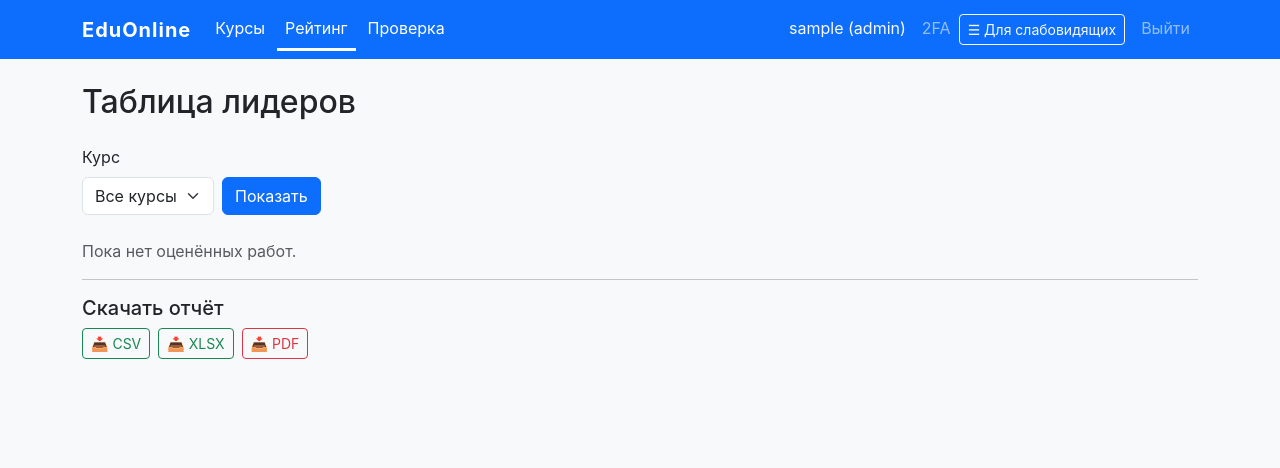
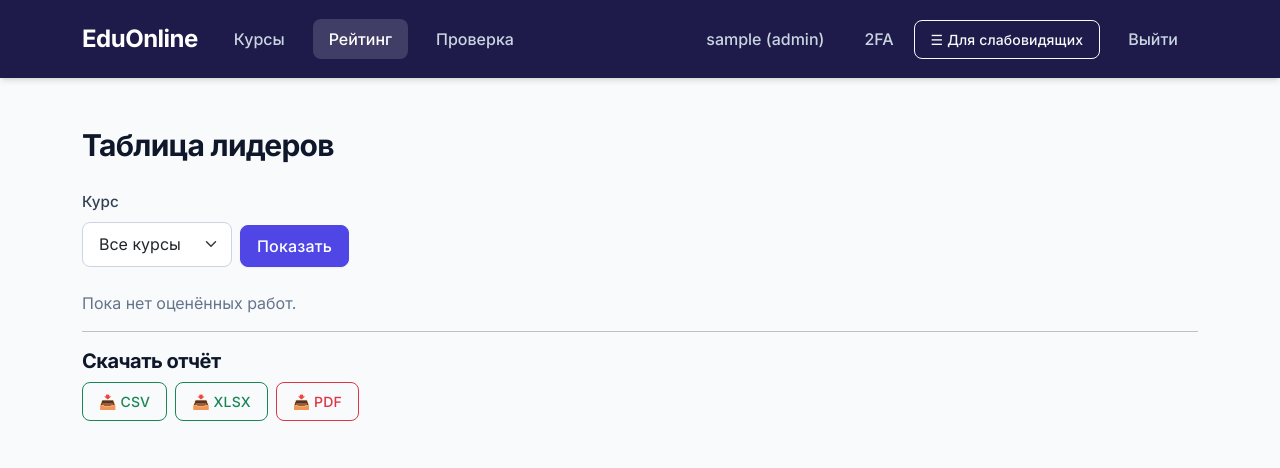
Before and after one commit to Art34222/FlaskLmsProject, a Flask app: page /stats/leaderboard in a window 1280 px wide. Shown: the top 468 px of the page. Run offline with Flask 3, Linux system fonts and the light colour scheme; the visitor is signed in with stand-in values (Sample User, id 1); data comes from the database, SQL or seed files in the repository; data that the repository does not hold is empty; some libraries are stand-ins or nearby versions.

Commit message:
New design + fonts

```diff
--- a/requirements.txt
+++ b/requirements.txt
@@ -19,5 +19,5 @@ qrcode==8.2
 six==1.17.0
 tzdata==2026.2
 Werkzeug==3.1.8
-WTForms==3.2.1
+WTForms==3.2.2
 waitress==3.0.2
--- a/static/css/main.css
+++ b/static/css/main.css
@@ -1,53 +1,273 @@
-body {
-    font-family: -apple-system, BlinkMacSystemFont, "Segoe UI", Roboto, sans-serif;
-    background-color: #f8f9fa
+@font-face {
+  font-family: 'Inter';
+  font-style: normal;
+  font-weight: 400;
+  font-display: swap;
+  src: url(../fonts/4.ttf) format('truetype');
+}
+@font-face {
+  font-family: 'Inter';
+  font-style: normal;
+  font-weight: 500;
+  font-display: swap;
+  src: url(../fonts/3.ttf) format('truetype');
+}
+@font-face {
+  font-family: 'Inter';
+  font-style: normal;
+  font-weight: 600;
+  font-display: swap;
+  src: url(../fonts/2.ttf) format('truetype');
+}
+@font-face {
+  font-family: 'Inter';
+  font-style: normal;
+  font-weight: 700;
+  font-display: swap;
+  src: url(../fonts/1.ttf) format('truetype');
 }
 
-.card {
-    border: none;
-    box-shadow: 0 1px 3px rgba(0, 0, 0, .1);
-    transition: box-shadow .2s
+
+:root {
+    --primary-color: #4f46e5;
+    --primary-hover: #4338ca;
+    --bg-color: #f8fafc;
+    --text-main: #0f172a;
+    --text-muted: #64748b;
+    --card-bg: #ffffff;
+    --nav-bg: #1e1b4b; /* Deep rich purple/navy for navbar */
+    --border-color: #e2e8f0;
 }
 
-.card:hover {
-    box-shadow: 0 4px 12px rgba(0, 0, 0, .12)
+body {
+    font-family: 'Inter', -apple-system, BlinkMacSystemFont, "Segoe UI", Roboto, sans-serif;
+    background-color: var(--bg-color);
+    color: var(--text-main);
+    -webkit-font-smoothing: antialiased;
+    -moz-osx-font-smoothing: grayscale;
 }
 
+/* Navbar */
+.navbar {
+    background-color: var(--nav-bg) !important;
+    box-shadow: 0 4px 6px -1px rgba(0, 0, 0, 0.1), 0 2px 4px -2px rgba(0, 0, 0, 0.1);
+    padding-top: 1rem;
+    padding-bottom: 1rem;
+}
 .navbar-brand {
     font-weight: 700;
-    letter-spacing: 1px;
-    transition: opacity .2s
+    letter-spacing: -0.5px;
+    font-size: 1.5rem;
+    color: #ffffff !important;
+}
+.navbar-nav .nav-link {
+    color: #cbd5e1 !important;
+    font-weight: 500;
+    padding: 0.5rem 1rem !important;
+    margin: 0 0.25rem;
+    border-radius: 8px;
+    border-bottom: none !important;
+    transition: all 0.2s ease;
+}
+.navbar-nav .nav-link:hover {
+    color: #ffffff !important;
+    background-color: rgba(255, 255, 255, 0.1);
+}
+.navbar-nav .active-nav-link {
+    color: #ffffff !important;
+    background-color: rgba(255, 255, 255, 0.15);
 }
 
-.accordion-button:not(.collapsed) {
-    background-color: #e7f1ff;
-    color: #0d6efd
+/* Cards */
+.card {
+    border: 1px solid var(--border-color);
+    border-radius: 16px;
+    background-color: var(--card-bg);
+    box-shadow: 0 1px 3px 0 rgba(0,0,0,0.1), 0 1px 2px -1px rgba(0,0,0,0.1);
+    transition: transform 0.2s ease, box-shadow 0.2s ease;
+    overflow: hidden; /* for card header/footer rounded corners */
+}
+.card:hover {
+    transform: translateY(-4px);
+    box-shadow: 0 10px 15px -3px rgba(0,0,0,0.1), 0 4px 6px -4px rgba(0,0,0,0.05);
+}
+.card-header {
+    background-color: rgba(248, 250, 252, 0.5);
+    border-bottom: 1px solid var(--border-color);
+    padding: 1.25rem 1.5rem;
+    font-weight: 600;
+}
+.card-body {
+    padding: 1.5rem;
+}
+.card-footer {
+    background-color: rgba(248, 250, 252, 0.5);
+    border-top: 1px solid var(--border-color);
+    padding: 1.25rem 1.5rem;
 }
 
-.badge {
-    font-weight: 500
+/* Buttons */
+.btn {
+    font-weight: 500;
+    border-radius: 8px;
+    padding: 0.5rem 1rem;
+    transition: all 0.2s;
+    letter-spacing: 0.01em;
+}
+.btn-primary {
+    background-color: var(--primary-color);
+    border-color: var(--primary-color);
+    color: #ffffff;
+    box-shadow: 0 1px 2px 0 rgba(0, 0, 0, 0.05);
+}
+.btn-primary:hover, .btn-primary:focus, .btn-primary:active {
+    background-color: var(--primary-hover) !important;
+    border-color: var(--primary-hover) !important;
+    color: #ffffff !important;
+    transform: translateY(-1px);
+    box-shadow: 0 4px 6px -1px rgba(79, 70, 229, 0.25), 0 2px 4px -2px rgba(79, 70, 229, 0.25) !important;
+}
+.btn-outline-primary {
+    color: var(--primary-color);
+    border-color: var(--primary-color);
+}
+.btn-outline-primary:hover {
+    background-color: var(--primary-color);
+    border-color: var(--primary-color);
+    color: #ffffff;
+}
+.btn-success {
+    background-color: #10b981;
+    border-color: #10b981;
+    color: #ffffff;
+}
+.btn-success:hover, .btn-success:focus {
+    background-color: #059669 !important;
+    border-color: #059669 !important;
+    color: #ffffff !important;
+    transform: translateY(-1px);
+    box-shadow: 0 4px 6px -1px rgba(16, 185, 129, 0.25) !important;
 }
 
-.table tbody tr:first-child td {
-    background-color: #fff8e1
+/* Forms */
+.form-control, .form-select {
+    border-radius: 8px;
+    border: 1px solid #cbd5e1;
+    padding: 0.6rem 1rem;
+    font-size: 1rem;
+    transition: border-color 0.2s, box-shadow 0.2s;
+    background-color: #ffffff;
+}
+.form-control:focus, .form-select:focus {
+    border-color: var(--primary-color);
+    box-shadow: 0 0 0 4px rgba(79, 70, 229, 0.15);
+}
+.form-label {
+    font-weight: 500;
+    color: #334155;
+    margin-bottom: 0.5rem;
+    font-size: 0.95rem;
+}
+.input-group-text {
+    border-radius: 8px;
+    background-color: #f1f5f9;
+    border-color: #cbd5e1;
 }
 
-.table tbody tr:nth-child(2) td {
-    background-color: #f5f5f5
+/* Headings & Typography */
+h1, h2, h3, h4, h5, h6 {
+    font-weight: 700;
+    color: var(--text-main);
+    letter-spacing: -0.025em;
+    line-height: 1.3;
+}
+h2 {
+    font-size: 1.875rem;
+}
+h5.card-title {
+    font-size: 1.25rem;
+    margin-bottom: 0.75rem;
 }
 
+/* Tables */
+.table {
+    vertical-align: middle;
+}
+.table thead th {
+    font-weight: 600;
+    text-transform: uppercase;
+    font-size: 0.75rem;
+    letter-spacing: 0.05em;
+    color: var(--text-muted);
+    border-bottom: 2px solid var(--border-color);
+    padding: 1rem;
+    background-color: #f8fafc;
+}
+.table tbody td {
+    padding: 1rem;
+    border-bottom: 1px solid var(--border-color);
+}
+/* Removed old funky colors for top 3 in table to favor a cleaner look */
+.table tbody tr:first-child td,
+.table tbody tr:nth-child(2) td,
 .table tbody tr:nth-child(3) td {
-    background-color: #fff3e0
+    background-color: transparent;
+}
+.table-hover tbody tr:hover {
+    background-color: #f1f5f9;
 }
 
-.navbar-nav .nav-link {
-    border-bottom: 3px solid transparent
+/* Utilities */
+.text-muted {
+    color: var(--text-muted) !important;
+}
+.badge {
+    padding: 0.4em 0.8em;
+    border-radius: 6px;
+    font-weight: 600;
+    letter-spacing: 0.025em;
 }
 
-.navbar-nav .active-nav-link {
-    border-bottom-color: #fff
+/* Alerts */
+.alert {
+    border-radius: 12px;
+    border: none;
+    box-shadow: 0 2px 4px rgba(0,0,0,0.05);
 }
 
-.navbar-brand:hover {
-    opacity: .7
+/* Accordion */
+.accordion-item {
+    border: 1px solid var(--border-color);
+    border-radius: 12px !important;
+    overflow: hidden;
+    margin-bottom: 1rem;
 }
+.accordion-button {
+    font-weight: 600;
+    color: var(--text-main);
+    padding: 1.25rem 1.5rem;
+}
+.accordion-button:not(.collapsed) {
+    background-color: #eef2ff;
+    color: var(--primary-color);
+    box-shadow: inset 0 -1px 0 rgba(0,0,0,.125);
+}
+.accordion-button:focus {
+    box-shadow: inset 0 -1px 0 rgba(0,0,0,.125), 0 0 0 0.25rem rgba(79, 70, 229, 0.25);
+}
+
+/* Text Truncation */
+.text-truncate-multiline {
+    display: -webkit-box;
+    -webkit-line-clamp: 3;
+    -webkit-box-orient: vertical;
+    overflow: hidden;
+    text-overflow: ellipsis;
+    word-wrap: break-word;
+    overflow-wrap: break-word;
+}
+.text-break-word {
+    word-wrap: break-word;
+    overflow-wrap: break-word;
+    word-break: break-word;
+}
--- a/templates/base.html
+++ b/templates/base.html
@@ -11,7 +11,7 @@
 </head>
 <body>
 
-<nav class="navbar navbar-expand-lg navbar-dark bg-primary mb-4">
+<nav class="navbar navbar-expand-lg navbar-dark mb-5">
     <div class="container">
         <a class="navbar-brand" href="/">EduOnline</a>
 
--- a/templates/courses/detail.html
+++ b/templates/courses/detail.html
@@ -7,7 +7,7 @@
 </div>
 
 {% if course.description %}
-<p class="text-muted mb-4">{{ course.description }}</p>
+<p class="text-muted mb-4 text-break-word">{{ course.description }}</p>
 {% endif %}
 
 {% if can_edit %}
--- a/templates/stats/leaderboard.html
+++ b/templates/stats/leaderboard.html
@@ -5,7 +5,7 @@
 
 {# Фильтр по курсу #}
 <form method="GET" class="mb-4 d-flex gap-2 align-items-end flex-wrap">
-    <div>
+    <div style="min-width: 150px;">
         <label class="form-label">Курс</label>
         <select name="course_id" class="form-select">
             <option value="">Все курсы</option>
--- a/templates/tasks/detail.html
+++ b/templates/tasks/detail.html
@@ -11,7 +11,7 @@
 <span class="badge bg-secondary mb-3">Макс. баллов: {{ task.max_score }}</span>
 
 {% if task.description %}
-<p class="mt-2">{{ task.description }}</p>
+<p class="mt-2 text-break-word">{{ task.description }}</p>
 {% endif %}
 
 {# Предыдущий ответ #}
--- a/templates/tasks/submissions.html
+++ b/templates/tasks/submissions.html
@@ -20,7 +20,7 @@
         <tr>
             <td>{{ s.username }}</td>
             <td>{{ s.task_title }}</td>
-            <td>
+            <td class="text-break-word">
                 {% if s.answer %}
                 {{ s.answer[:100] }}{% if s.answer|length > 100 %}…{% endif %}
                 {% else %}
```
Also changed, not shown: templates/courses/list.html (+4 -6 lines), static/fonts/1.ttf (added), static/fonts/2.ttf (added), static/fonts/3.ttf (added), static/fonts/4.ttf (added).
